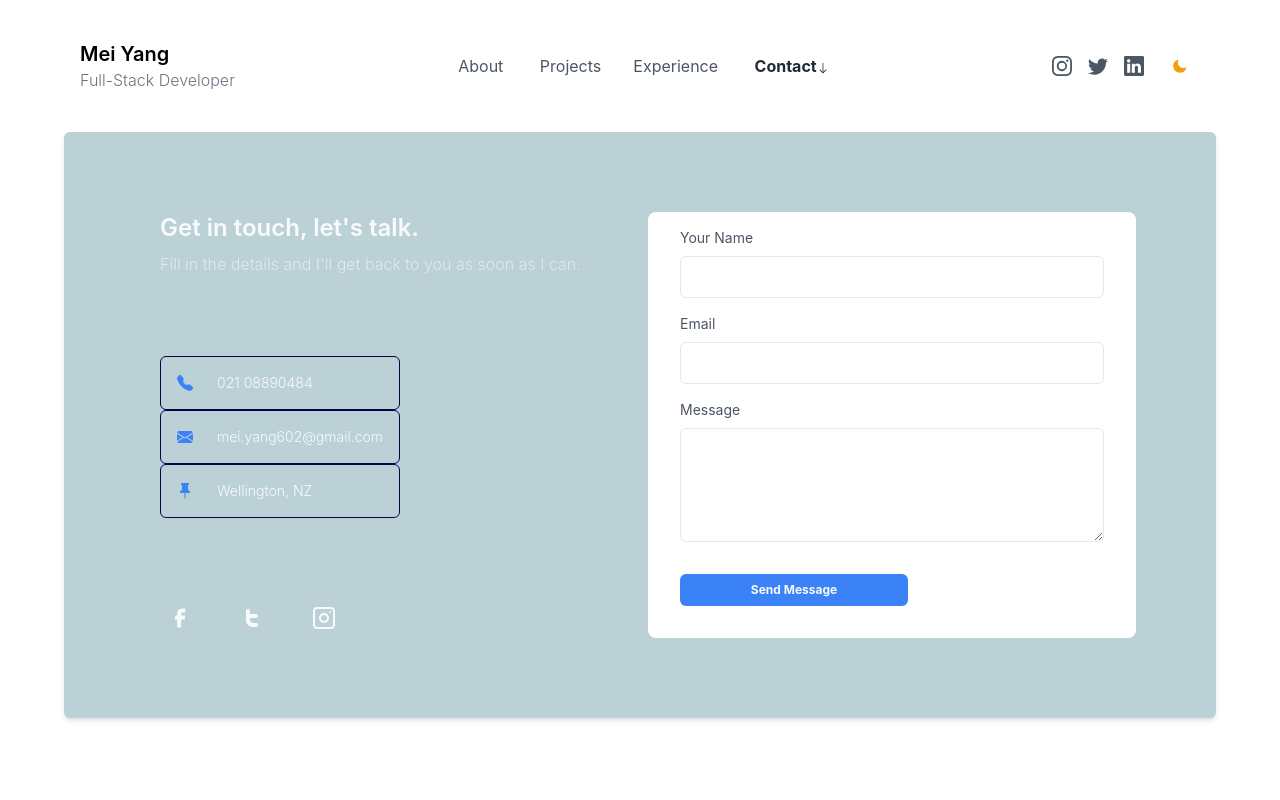
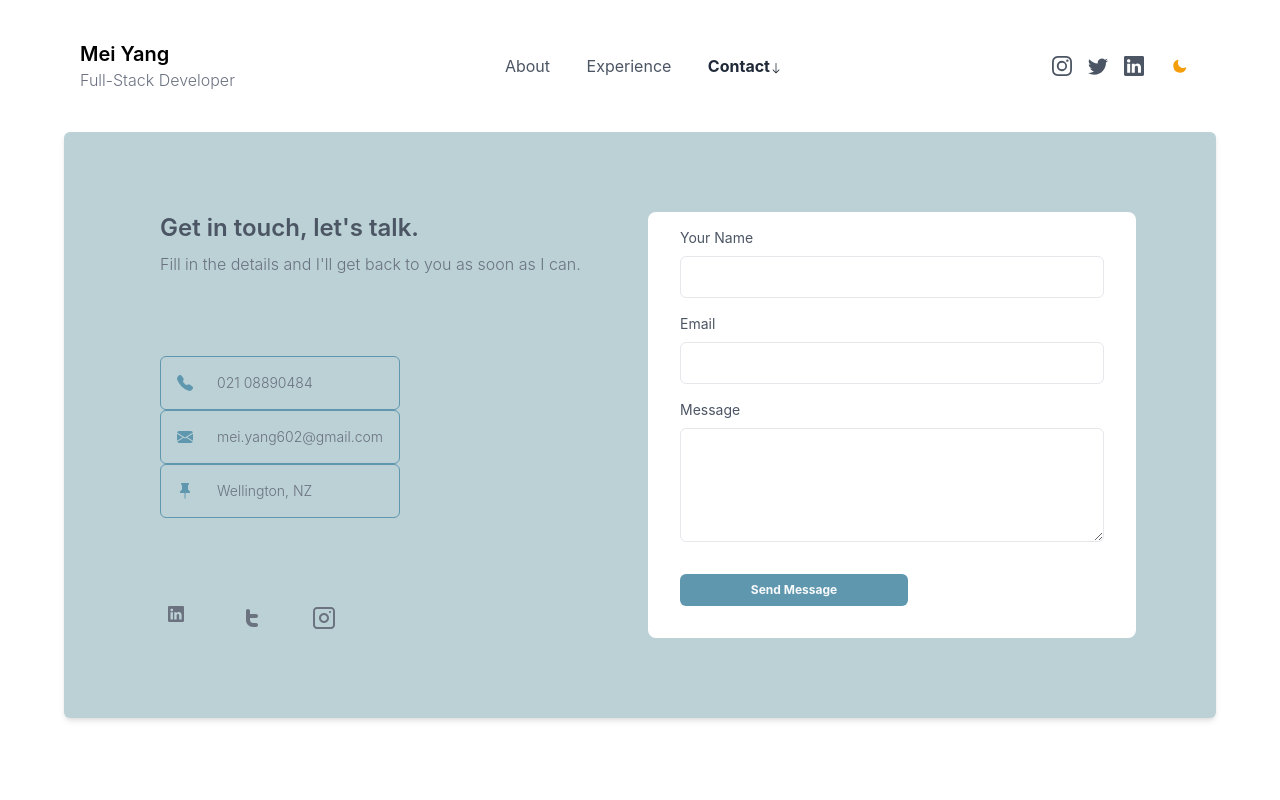
Before and after one commit to manuarora700/simple-developer-portfolio-website, a Next.js app: page /contact in a window 1280 px wide. Shown: the top 800 px of the page. Built offline with nearby package versions, Linux system fonts and the light colour scheme.

Commit message:
finish contact and experience, working on aboutme

```diff
--- a/components/Contact.js
+++ b/components/Contact.js
@@ -13,20 +13,20 @@ export default function Contact() {
         <div className="grid grid-cols-1 md:grid-cols-2 gap-4">
           <div className="md:ml-4">
             <header className="">
-              <h1 className="text-gray-50 font-semibold text-2xl">
+              <h1 className="text-gray-600 font-semibold text-2xl">
                 Get in touch, let's talk.
               </h1>
-              <p className="font-light text-base text-gray-200 mt-2">
+              <p className="font-light text-base text-gray-500 mt-2">
                 Fill in the details and I'll get back to you as soon as I can.
               </p>
             </header>
             <div className="icons-container inline-flex flex-col my-20">
-              <div className="flex flex-row items-center space-x-6 rounded-md border border-[#02044A] hover:border hover:border-blue-500 p-4">
+              <div className="flex flex-row items-center space-x-6 rounded-md border border-[#5f97ae] hover:border hover:border-blue-500 p-4">
                 <svg
                   xmlns="http://www.w3.org/2000/svg"
                   width="16"
                   height="16"
-                  fill="currentColor"
+                  fill="#5f97ae"
                   className="bi bi-telephone-fill h-4 w-4 text-blue-500"
                   viewBox="0 0 16 16"
                 >
@@ -35,56 +35,58 @@ export default function Contact() {
                     d="M1.885.511a1.745 1.745 0 0 1 2.61.163L6.29 2.98c.329.423.445.974.315 1.494l-.547 2.19a.678.678 0 0 0 .178.643l2.457 2.457a.678.678 0 0 0 .644.178l2.189-.547a1.745 1.745 0 0 1 1.494.315l2.306 1.794c.829.645.905 1.87.163 2.611l-1.034 1.034c-.74.74-1.846 1.065-2.877.702a18.634 18.634 0 0 1-7.01-4.42 18.634 18.634 0 0 1-4.42-7.009c-.362-1.03-.037-2.137.703-2.877L1.885.511z"
                   />
                 </svg>
-                <p className="text-gray-50 font-light text-sm">
+                <p className="text-gray-500 font-light text-sm">
                   {userData.phone}
                 </p>
               </div>
-              <div className="flex flex-row items-center space-x-6 rounded-md border border-[#02044A] hover:border hover:border-blue-500 p-4">
+              <div className="flex flex-row items-center space-x-6 rounded-md border border-[#5f97ae] hover:border hover:border-blue-500 p-4">
                 <svg
                   xmlns="http://www.w3.org/2000/svg"
                   width="16"
                   height="16"
-                  fill="currentColor"
+                  fill="#5f97ae"
                   className="bi bi-envelope-fill h-4 w-4 text-blue-500"
                   viewBox="0 0 16 16"
                 >
                   <path d="M.05 3.555A2 2 0 0 1 2 2h12a2 2 0 0 1 1.95 1.555L8 8.414.05 3.555zM0 4.697v7.104l5.803-3.558L0 4.697zM6.761 8.83l-6.57 4.027A2 2 0 0 0 2 14h12a2 2 0 0 0 1.808-1.144l-6.57-4.027L8 9.586l-1.239-.757zm3.436-.586L16 11.801V4.697l-5.803 3.546z" />
                 </svg>
-                <p className="text-gray-50 font-light text-sm">
+                <p className="text-gray-500 font-light text-sm">
                   {userData.email}
                 </p>
               </div>
-              <div className="flex flex-row items-center space-x-6 rounded-md border border-[#02044A] hover:border hover:border-blue-500 p-4">
+              <div className="flex flex-row items-center space-x-6 rounded-md border border-[#5f97ae] hover:border hover:border-blue-500 p-4">
                 <svg
                   xmlns="http://www.w3.org/2000/svg"
                   width="16"
                   height="16"
-                  fill="currentColor"
+                  fill="#5f97ae"
                   className="bi bi-pin-fill h-4 w-4 text-blue-500"
                   viewBox="0 0 16 16"
                 >
                   <path d="M4.146.146A.5.5 0 0 1 4.5 0h7a.5.5 0 0 1 .5.5c0 .68-.342 1.174-.646 1.479-.126.125-.25.224-.354.298v4.431l.078.048c.203.127.476.314.751.555C12.36 7.775 13 8.527 13 9.5a.5.5 0 0 1-.5.5h-4v4.5c0 .276-.224 1.5-.5 1.5s-.5-1.224-.5-1.5V10h-4a.5.5 0 0 1-.5-.5c0-.973.64-1.725 1.17-2.189A5.921 5.921 0 0 1 5 6.708V2.277a2.77 2.77 0 0 1-.354-.298C4.342 1.674 4 1.179 4 .5a.5.5 0 0 1 .146-.354z" />
                 </svg>
-                <p className="text-gray-50 font-light text-sm">
+                <p className="text-gray-500 font-light text-sm">
                   {userData.address}
                 </p>
               </div>
             </div>
             <div className="social-icons flex flex-row space-x-8">
               <a
-                href={userData.socialLinks.facebook}
+                href={userData.socialLinks.linkedin}
                 className="h-10 w-10 rounded-full hover:bg-blue-500 flex items-center justify-center cursor-pointer"
               >
                 <svg
                   width="24"
                   height="24"
-                  className="text-gray-50"
+                  className="text-gray-500"
                   viewBox="0 0 24 24"
                   fill="none"
                   xmlns="http://www.w3.org/2000/svg"
                 >
                   <path
-                    d="M9.19795 21.5H13.198V13.4901H16.8021L17.198 9.50977H13.198V7.5C13.198 6.94772 13.6457 6.5 14.198 6.5H17.198V2.5H14.198C11.4365 2.5 9.19795 4.73858 9.19795 7.5V9.50977H7.19795L6.80206 13.4901H9.19795V21.5Z"
+                  fillRule="evenodd"
+                  clipRule="evenodd"
+                    d="M0 1.146C0 .513.526 0 1.175 0h13.65C15.474 0 16 .513 16 1.146v13.708c0 .633-.526 1.146-1.175 1.146H1.175C.526 16 0 15.487 0 14.854V1.146zm4.943 12.248V6.169H2.542v7.225h2.401zm-1.2-8.212c.837 0 1.358-.554 1.358-1.248-.015-.709-.52-1.248-1.342-1.248-.822 0-1.359.54-1.359 1.248 0 .694.521 1.248 1.327 1.248h.016zm4.908 8.212V9.359c0-.216.016-.432.08-.586.173-.431.568-.878 1.232-.878.869 0 1.216.662 1.216 1.634v3.865h2.401V9.25c0-2.22-1.184-3.252-2.764-3.252-1.274 0-1.845.7-2.165 1.193v.025h-.016a5.54 5.54 0 0 1 .016-.025V6.169h-2.4c.03.678 0 7.225 0 7.225h2.4z"
                     fill="currentColor"
                   />
                 </svg>
@@ -96,7 +98,7 @@ export default function Contact() {
                 <svg
                   width="24"
                   height="24"
-                  className="text-gray-50"
+                  className="text-gray-500"
                   viewBox="0 0 24 24"
                   fill="none"
                   xmlns="http://www.w3.org/2000/svg"
@@ -116,7 +118,7 @@ export default function Contact() {
                 <svg
                   width="24"
                   height="24"
-                  className="text-gray-50"
+                  className="text-gray-500"
                   viewBox="0 0 24 24"
                   fill="none"
                   xmlns="http://www.w3.org/2000/svg"
@@ -173,7 +175,7 @@ export default function Contact() {
             ></textarea>
             <button
               type="submit"
-              className="bg-blue-500 rounded-md w-1/2 mx-4 mt-8 py-2 text-gray-50 text-xs font-bold"
+              className="bg-[#5f97ae] -500 rounded-md w-1/2 mx-4 mt-8 py-2 text-gray-50 text-xs font-bold"
             >
               Send Message
             </button>
--- a/components/ContainerBlock.js
+++ b/components/ContainerBlock.js
@@ -8,8 +8,8 @@ export default function ContainerBlock({ children, ...customMeta }) {
   const router = useRouter();
 
   const meta = {
-    title: "Mei Yang - Software Developer",
-    description: `I've been developing websites for 5 years straight. Get in touch with me to know more.`,
+    title: "Mei Yang - Developer, Writer, Creator and YouTuber",
+    description: `People-oriented software developer.`,
     image: "/avatar.png",
     type: "website",
     ...customMeta,
@@ -44,9 +44,9 @@ export default function ContainerBlock({ children, ...customMeta }) {
       </Head>
       <main className="dark:bg-gray-800 w-full">
         <Navbar />
-        <div>{children}</div>
+        <div><p>{children}</p></div>
         <Footer />
       </main>
-     </div>
+    </div>
   );
 }
--- a/components/Experience.js
+++ b/components/Experience.js
@@ -24,8 +24,8 @@ export default function Experience() {
               />
               {idx === userData.experience.length - 1 ? null : (
                 <div className="divider-container flex flex-col items-center -mt-2">
-                  <div className="w-4 h-4 bg-green-500 rounded-full relative z-10">
-                    <div className="w-4 h-4 bg-green-500 rounded-full relative z-10 animate-ping"></div>
+                  <div className="w-4 h-4 bg-[#5f97ae] -500 rounded-full relative z-10">
+                    <div className="w-4 h-4 bg-[#5f97ae] -500 rounded-full relative z-10 animate-ping"></div>
                   </div>
                   <div className="w-1 h-24 bg-gray-200 dark:bg-gray-500 rounded-full -mt-2"></div>
                 </div>
@@ -44,7 +44,7 @@ const ExperienceCard = ({ title, desc, year, company, companyLink }) => {
       <h1 className="absolute -top-10 md:-left-10 md:-top-10 text-4xl text-gray-200 font-bold dark:text-gray-800">
         {year}
       </h1>
-      <h1 className="font-semibold text-xl">{title}</h1>
+      <h1 className="font-semibold text-xl text-gray-600">{title}</h1>
       <a href={companyLink} className="text-gray-500">
         {company}
       </a>
--- a/components/Navbar.js
+++ b/components/Navbar.js
@@ -20,7 +20,7 @@ export default function Navbar() {
         {/* Logo / Home / Text */}
 
         <div className="flex flex-col">
-          {/* <Link href="/"> */}
+          <Link href="/">
             <a>
               <h1 className="font-semibold text-xl dark:text-gray-100">
                 {userData.name}
@@ -29,7 +29,7 @@ export default function Navbar() {
                 {userData.designation}
               </p>
             </a>
-          {/* </Link> */}
+          </Link>
         </div>
 
         <div className="space-x-8 hidden md:block">
@@ -59,16 +59,16 @@ export default function Navbar() {
               )}
             </a>
           </Link>
-          <Link href="/Projects">
+          {/* <Link href="/projects">
             <a
               className={`text-base  ${
-                router.asPath === "/Projects"
+                router.asPath === "/projects"
                   ? "text-gray-800 font-bold dark:text-gray-400"
                   : "text-gray-600 dark:text-gray-300 font-normal "
               }`}
             >
               Projects
-              {router.asPath === "/Projects" && (
+              {router.asPath === "/projects" && (
                 <svg
                   xmlns="http://www.w3.org/2000/svg"
                   width="16"
@@ -84,7 +84,7 @@ export default function Navbar() {
                 </svg>
               )}
             </a>
-          </Link>
+          </Link>  */}
           <Link href="/experience">
             <a
               className={`text-base  ${
@@ -225,7 +225,7 @@ export default function Navbar() {
             About
           </a>
         </Link>
-        <Link href="/Projects">
+        <Link href="/projects">
           <a className="text-base font-normal text-gray-600 dark:text-gray-300">
             Projects
           </a>
--- a/constants/data.js
+++ b/constants/data.js
@@ -21,31 +21,6 @@ const userData = {
       title: "ohMyBac0n",
       link: "https://ohmybac0n.herokuapp.com/",
       imgUrl: "/ohMyBacon.png",
-    },
-    {
-      title: "CovidRescue",
-      link: "https://covidrescue.co.in",
-      imgUrl: "/covidrescue.png",
-    },
-    {
-      title: "Algochurn",
-      link: "https://algochurn.com",
-      imgUrl: "/algochurn.png",
-    },
-    {
-      title: "Playground",
-      link: "https://play.placeholdertech.in",
-      imgUrl: "/playground.png",
-    },
-    {
-      title: "Feedmeback",
-      link: "https://feedmeback.vercel.app",
-      imgUrl: "/feedmeback.png",
-    },
-    {
-      title: "Devmedium",
-      link: "https://devmedium.vercel.app",
-      imgUrl: "/devmedium.png",
     },
   ],
   about: {
--- a/pages/index.js
+++ b/pages/index.js
@@ -6,6 +6,8 @@ import LatestCode from "../components/LatestCode";
 import Hero from "../components/Hero";
 import getLatestRepos from "@lib/getLatestRepos";
 import userData from "@constants/data";
+import about from "@components/AboutMe"
+import Projects from "@components/Projects";
 
 export default function Home({ repositories }) {
   return (
@@ -13,9 +15,10 @@ export default function Home({ repositories }) {
       title="Mei Yang - Developer"
       description="People-oriented software developer with passion, curiosity and urge to share and learn."
     >
-      <Hero />
-      <FavouriteProjects />
-      <LatestCode repositories={repositories} />
+      <Projects />
+      {/* <Hero /> */}
+      {/* <FavouriteProjects />
+      <LatestCode repositories={repositories} /> */}
     </ContainerBlock>
   );
 }
```
Also changed, not shown: components/AboutMe.js (+25 -17 lines), components/Projects.js (+19 -0 lines).
